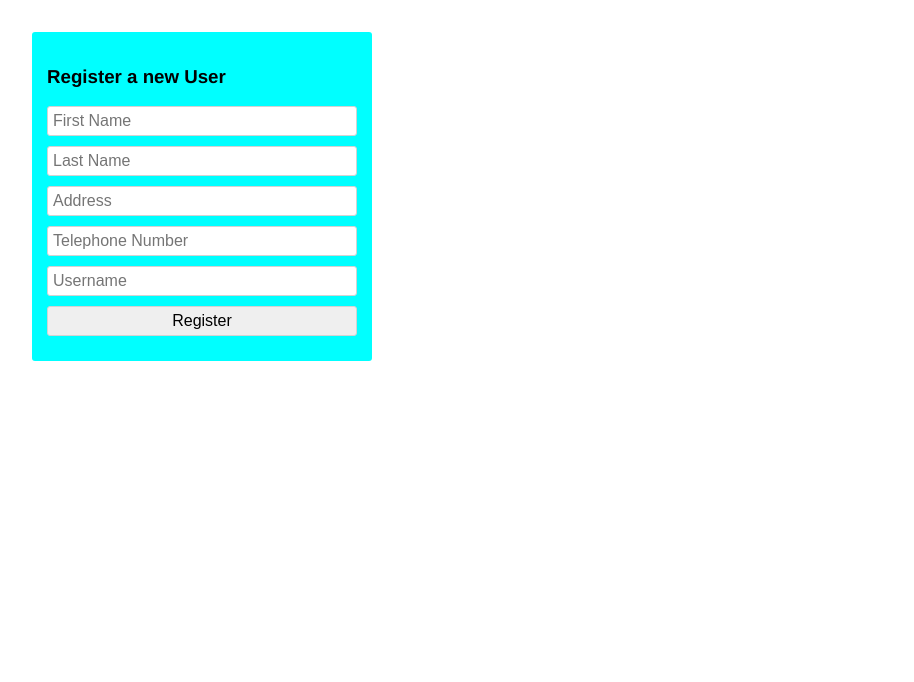
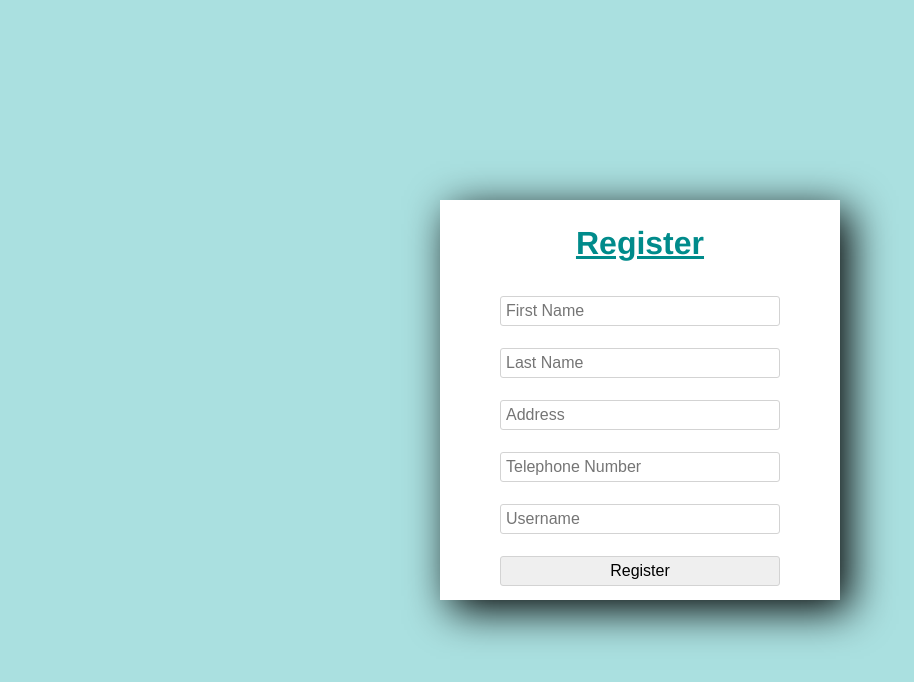
Before and after one commit to tihawk/register-user, a website: page index.html in a window 1280 px wide. Shown: the whole page, without its empty margins (0-914 px from the left). Drawn offline with Linux system fonts and the light colour scheme.

Commit message:
Initial commit

```diff
--- a/index.html
+++ b/index.html
@@ -11,7 +11,7 @@
     <body>
         <div class="container">
             <form action="/user/register" method="post" name='form'>
-                <h3>Register a new User</h3>
+                <h1>Register</h1>
                 <input type="text" id="fName" name="firstName" placeholder="First Name" required>
                 <input type="text" id="lName" name="lastName" placeholder="Last Name" required >
                 <input type="text" id="address" name="address" placeholder="Address" required>
--- a/public/style.css
+++ b/public/style.css
@@ -6,13 +6,17 @@
 }
 
 body {
+  display: flex;
+  height: 100vh;
+  justify-content: center;
+  align-items: center;
   font-family: "Benton Sans", "Helvetica Neue", helvetica, arial, sans-serif;
-  margin: 2em;
+  background: rgb(170, 224, 224);
+  margin: 0px;
 }
 
 h1 {
-  font-style: italic;
-  color: #373fff;
+  text-decoration: underline;
 }
 
 .bold {
@@ -24,23 +28,29 @@ p {
 }
 
 form {
-  margin-bottom: 25px;
-  padding: 15px;
-  background-color: cyan;
-  display: inline-block;
-  width: 100%;
-  max-width: 340px;
-  border-radius: 3px;
+  display: flex;
+  flex-direction: column;
+  justify-content: space-around;
+  align-items: center;
+  background: white;
+  width: 50%;
+  min-height: 400px;
+  min-width: 400px;
+  box-shadow: 10px 10px 40px black;
+  text-align: center;
+  color: darkcyan;
 }
 
 input {
   display: block;
-  margin-bottom: 10px;
+
+  margin: 5px 15% 10px 15%;
   padding: 5px;
-  width: 100%;
+  width: 70%;
   border: 1px solid lightgrey;
   border-radius: 3px;
   font-size: 16px;
+  box-sizing: border-box;
 }
 
 button {
```
Also changed, not shown: index.js (+5 -5 lines).
